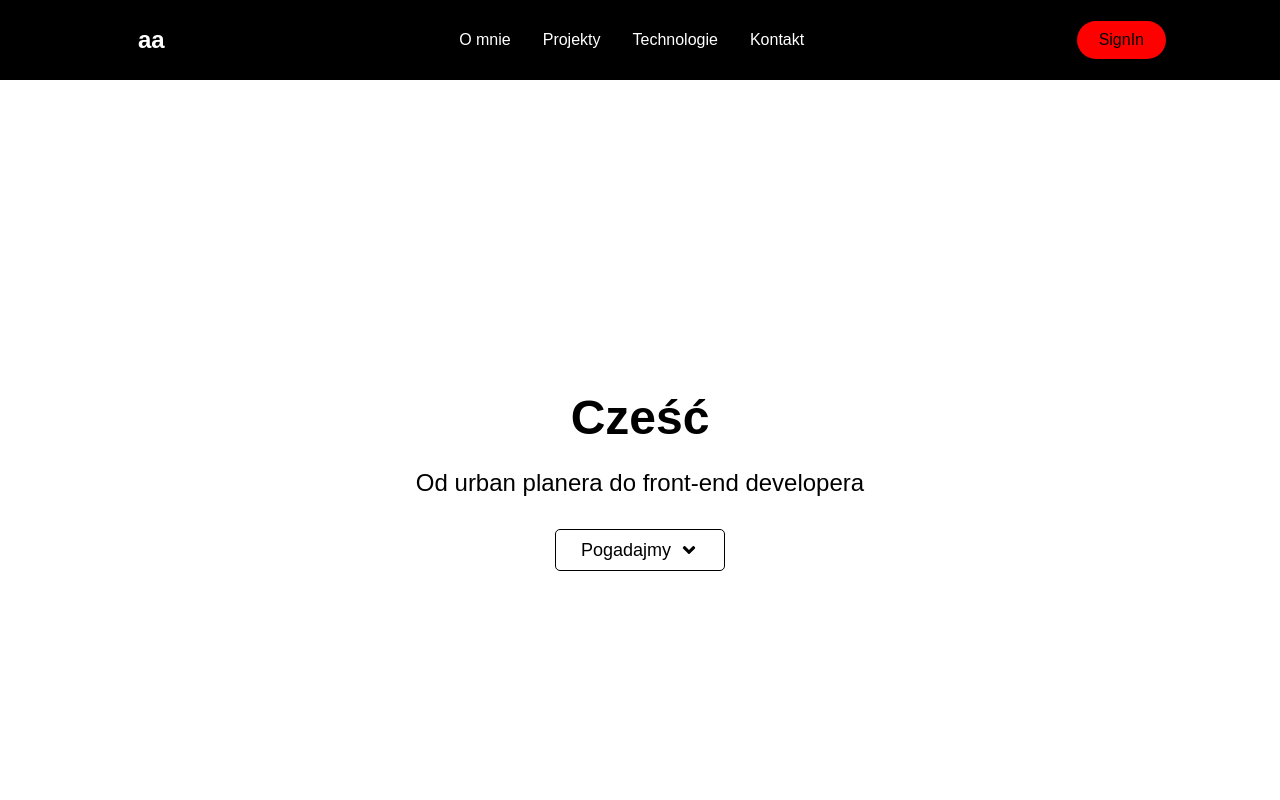
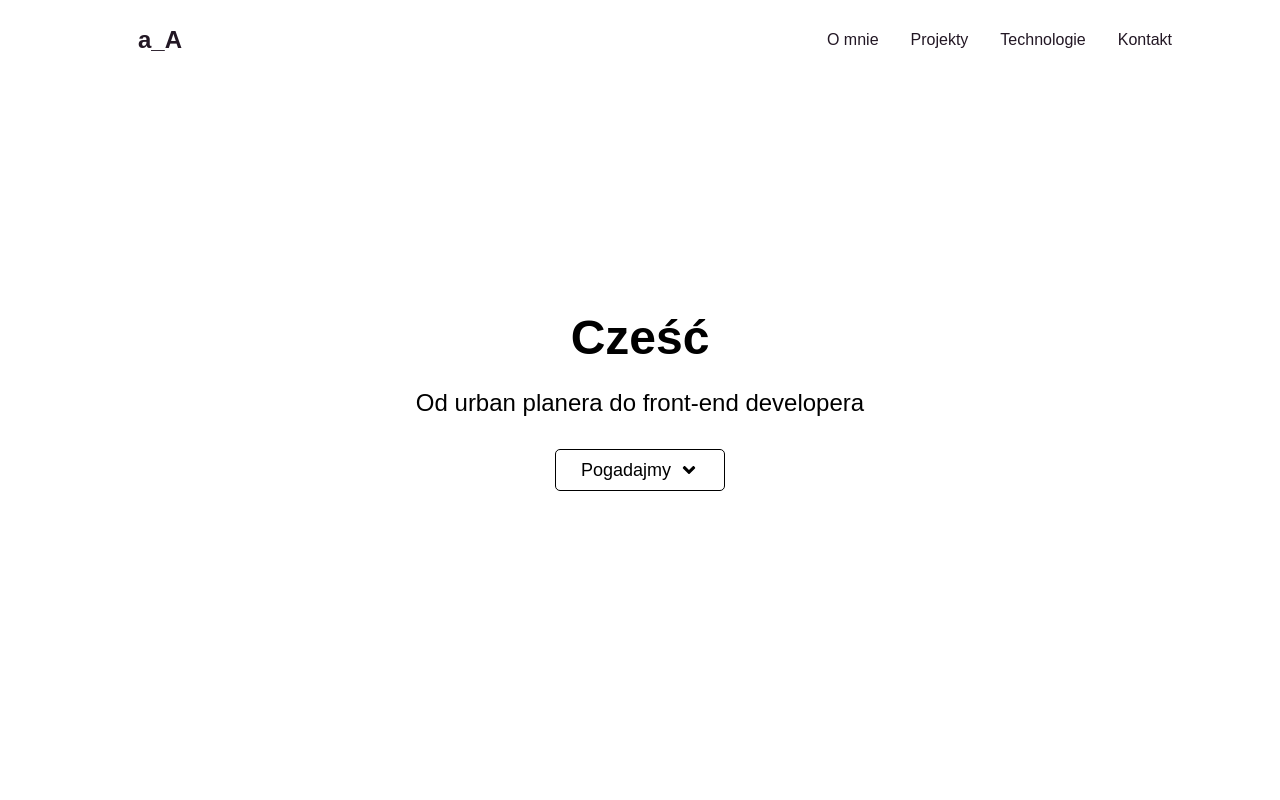
Before and after one commit to oknaAnko/portfolio-website, a React (Create React App) app: page / in a window 1280 px wide. Shown: the top 800 px of the page. Built offline with nearby package versions, Linux system fonts and the light colour scheme; a web font is replaced by a local one.

Commit message:
feat: Change navbar on scroll

```diff
--- a/src/components/Navbar/Navbar.js
+++ b/src/components/Navbar/Navbar.js
@@ -1,23 +1,29 @@
-import React from "react";
+import React, { useState, useEffect } from "react";
 import { FaBars } from "react-icons/fa";
-import {
-  Nav,
-  NavbarContainer,
-  NavLogo,
-  MobileIcon,
-  NavMenu,
-  NavItem,
-  NavLinks,
-  NavBtn,
-  NavBtnLink,
-} from "./NavbarElements";
+import { Nav, NavbarContainer, NavLogo, MobileIcon, NavMenu, NavItem, NavLinks } from "./NavbarElements";
 
 const Navbar = ({ toggleIsOpen }) => {
+  const [scrollNav, setScrollnav] = useState(false);
+
+  const changeNav = () => {
+    if (window.scrollY >= 80) {
+      setScrollnav(true);
+    } else {
+      setScrollnav(false);
+    }
+  };
+
+  useEffect(() => {
+    window.addEventListener("scroll", changeNav);
+  }, []);
+
   return (
     <>
-      <Nav>
+      <Nav scrollNav={scrollNav}>
         <NavbarContainer>
-          <NavLogo to="/">aa</NavLogo>
+          <NavLogo to="/" scrollNav={scrollNav}>
+            a_A
+          </NavLogo>
           <MobileIcon onClick={toggleIsOpen}>
             <FaBars />
           </MobileIcon>
@@ -35,9 +41,6 @@ const Navbar = ({ toggleIsOpen }) => {
               <NavLinks to="kontakt">Kontakt</NavLinks>
             </NavItem>
           </NavMenu>
-          <NavBtn>
-            <NavBtnLink to="/signin">SignIn</NavBtnLink>
-          </NavBtn>
         </NavbarContainer>
       </Nav>
     </>
--- a/src/components/Navbar/NavbarElements.js
+++ b/src/components/Navbar/NavbarElements.js
@@ -1,11 +1,13 @@
 import styled from "styled-components/macro";
 import { Link as LinkRouter } from "react-router-dom";
 import { Link as LinkScroll } from "react-scroll";
+import { colors } from "../../styles/variables";
 
 export const Nav = styled.nav`
-  background: #000;
+  background: ${({ scrollNav }) => (scrollNav ? `#221724e0` : "transparent")};
+  color: ${({ scrollNav }) => (scrollNav ? `${colors.light}` : `${colors.dark}`)};
   height: 80px;
-  /* margin-top: -80px; */
+  margin-top: -80px;
   display: flex;
   justify-content: center;
   align-items: center;
@@ -35,7 +37,7 @@ export const NavLogo = styled(LinkRouter)`
   margin-left: 24px;
   font-size: 1.5rem;
   font-weight: bold;
-  color: #fff;
+  color: ${({ scrollNav }) => (scrollNav ? `${colors.light}` : `${colors.dark}`)};
   text-decoration: none;
   cursor: pointer;
 `;
@@ -51,7 +53,6 @@ export const MobileIcon = styled.div`
     transform: translate(-100%, 60%);
     font-size: 1.8rem;
     cursor: pointer;
-    color: #fff;
   }
 `;
 
@@ -72,7 +73,6 @@ export const NavItem = styled.li`
 `;
 
 export const NavLinks = styled(LinkScroll)`
-  color: #fff;
   display: flex;
   align-items: center;
   text-decoration: none;
@@ -80,36 +80,7 @@ export const NavLinks = styled(LinkScroll)`
   height: 100%;
   cursor: pointer;
 
-  &.active {
+  &:active {
     border-bottom: 3px solid red;
   }
 `;
-
-export const NavBtn = styled.nav`
-  display: flex;
-  align-items: center;
-
-  @media screen and (max-width: 768px) {
-    display: none;
-  }
-`;
-
-export const NavBtnLink = styled(LinkRouter)`
-  border-radius: 50px;
-  background: red;
-  white-space: nowrap;
-  padding: 10px 22px;
-  color: #010606;
-  font-size: 16px;
-  outline: none;
-  border: none;
-  cursor: pointer;
-  transition: all 0.2s ease-in-out;
-  text-decoration: none;
-
-  &:hover {
-    transition: all 0.2s ease-in-out;
-    background: #fff;
-    color: #010606;
-  }
-`;
```
